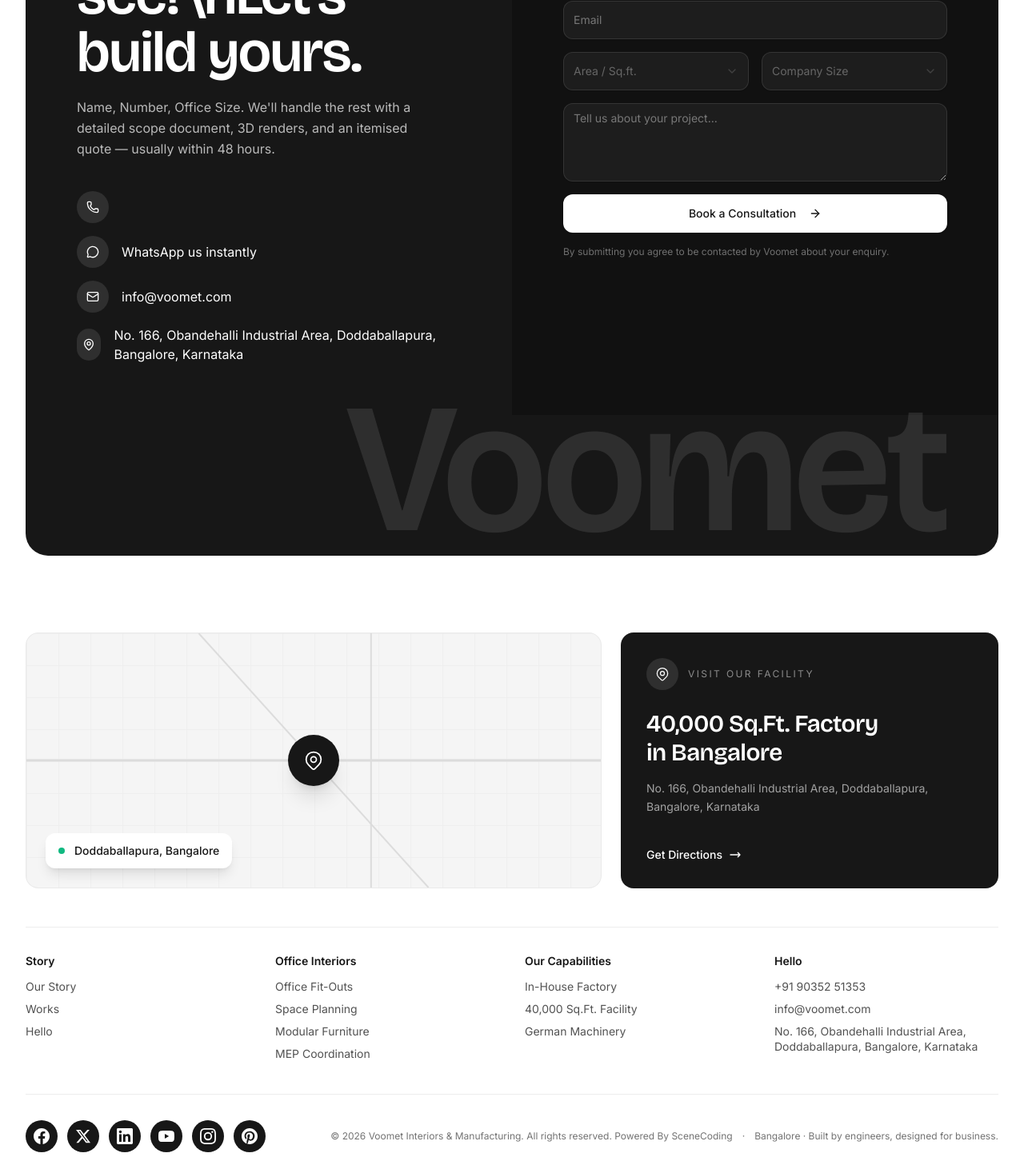
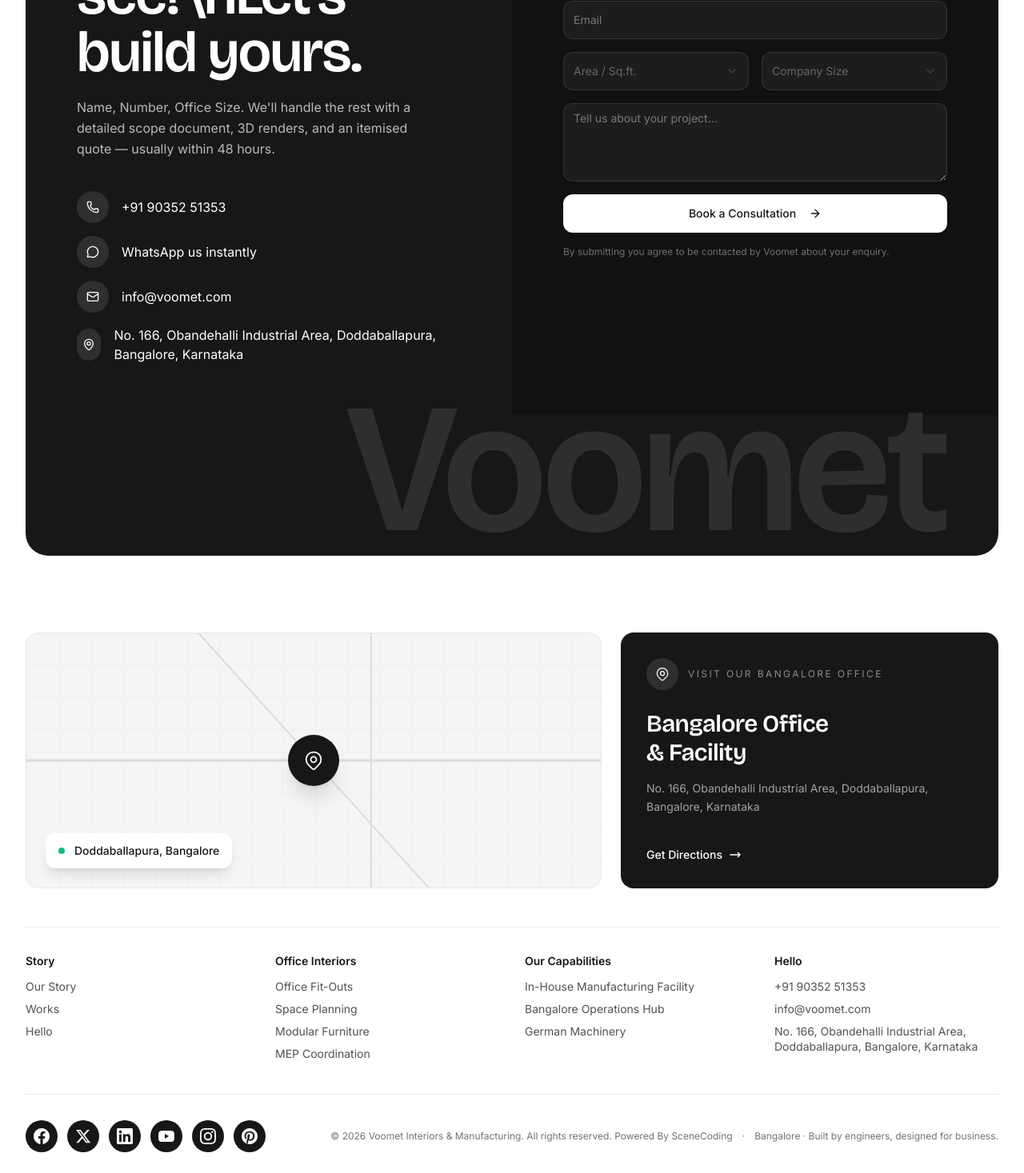
Before and after one commit to TanishSen/Voomet, a Next.js app: page /portfolio in a window 1280 px wide. Shown: the part 1797-3264 px from the top of the page at 80% size. Built offline with nearby package versions, Linux system fonts and the light colour scheme.

Commit message:
feat(ContactSection, SiteFooter, voomet-data): update company references and improve content clarity; add new team photos

```diff
--- a/components/site/ContactSection.js
+++ b/components/site/ContactSection.js
@@ -66,7 +66,7 @@
                 <span className="w-10 h-10 rounded-full bg-white/10 group-hover:bg-white/20 flex items-center justify-center transition">
                   <Phone className="h-4 w-4" />
                 </span>
-                <span className="text-sm md:text-base">{COMPANY.phoneSecondary}</span>
+                <span className="text-sm md:text-base">{COMPANY.phone}</span>
               </a>
               <a
                 href={COMPANY.whatsapp}
@@ -133,8 +133,6 @@
                     <SelectItem value="2500-5000">2,500 – 5,000 sqft</SelectItem>
                     <SelectItem value="5000-10000">5,000 – 10,000 sqft</SelectItem>
                     <SelectItem value="10000-20000">10,000 – 20,000 sqft</SelectItem>
-                    <SelectItem value="20000-40000">20,000 – 40,000 sqft</SelectItem>
-                    <SelectItem value="40000-60000">40,000 – 60,000 sqft</SelectItem>
                   </SelectContent>
                 </Select>
                 <Select
--- a/components/site/SiteFooter.js
+++ b/components/site/SiteFooter.js
@@ -72,10 +72,10 @@
                     <path strokeLinecap="round" strokeLinejoin="round" strokeWidth={1.5} d="M15 11a3 3 0 11-6 0 3 3 0 016 0z" />
                   </svg>
                 </div>
-                <span className="text-xs uppercase tracking-[0.2em] text-white/50">Visit Our Facility</span>
+                <span className="text-xs uppercase tracking-[0.2em] text-white/50">Visit Our Bangalore Office</span>
               </div>
               <h3 className="font-display text-2xl md:text-3xl font-semibold tracking-[-0.02em] leading-tight mb-4">
-                40,000 Sq.Ft. Factory<br />in Bangalore
+                Bangalore Office<br />& Facility
               </h3>
               <p className="text-white/60 text-sm leading-relaxed mb-6">
                 {COMPANY.address}
@@ -117,8 +117,8 @@
         <div>
           <h5 className="font-semibold mb-3">Our Capabilities</h5>
           <ul className="space-y-2 text-neutral-600">
-            <li><Link href="/about" className="hover:text-neutral-900">In-House Factory</Link></li>
-            <li><Link href="/about" className="hover:text-neutral-900">40,000 Sq.Ft. Facility</Link></li>
+            <li><Link href="/about" className="hover:text-neutral-900">In-House Manufacturing Facility</Link></li>
+            <li><Link href="/about" className="hover:text-neutral-900">Bangalore Operations Hub</Link></li>
             <li><Link href="/about" className="hover:text-neutral-900">German Machinery</Link></li>
           </ul>
         </div>
@@ -126,7 +126,9 @@
           <h5 className="font-semibold mb-3">Hello</h5>
           <ul className="space-y-2 text-neutral-600">
             <li><a href={`tel:${COMPANY.phoneDigits}`} className="hover:text-neutral-900">{COMPANY.phone}</a></li>
-            <li><a href={`tel:${COMPANY.phoneSecondaryDigits}`} className="hover:text-neutral-900">{COMPANY.phoneSecondary}</a></li>
+            {COMPANY.phoneSecondary && COMPANY.phoneSecondaryDigits ? (
+              <li><a href={`tel:${COMPANY.phoneSecondaryDigits}`} className="hover:text-neutral-900">{COMPANY.phoneSecondary}</a></li>
+            ) : null}
             <li><a href={`mailto:${COMPANY.email}`} className="hover:text-neutral-900">{COMPANY.email}</a></li>
             <li className="text-neutral-600 leading-snug">{COMPANY.address}</li>
           </ul>
```
Also changed, not shown: lib/voomet-data.js, public/teams/PHOTO-2026-05-29-11-17-45.jpg (added), public/teams/PHOTO-2026-05-29-11-17-46.jpg (added).
